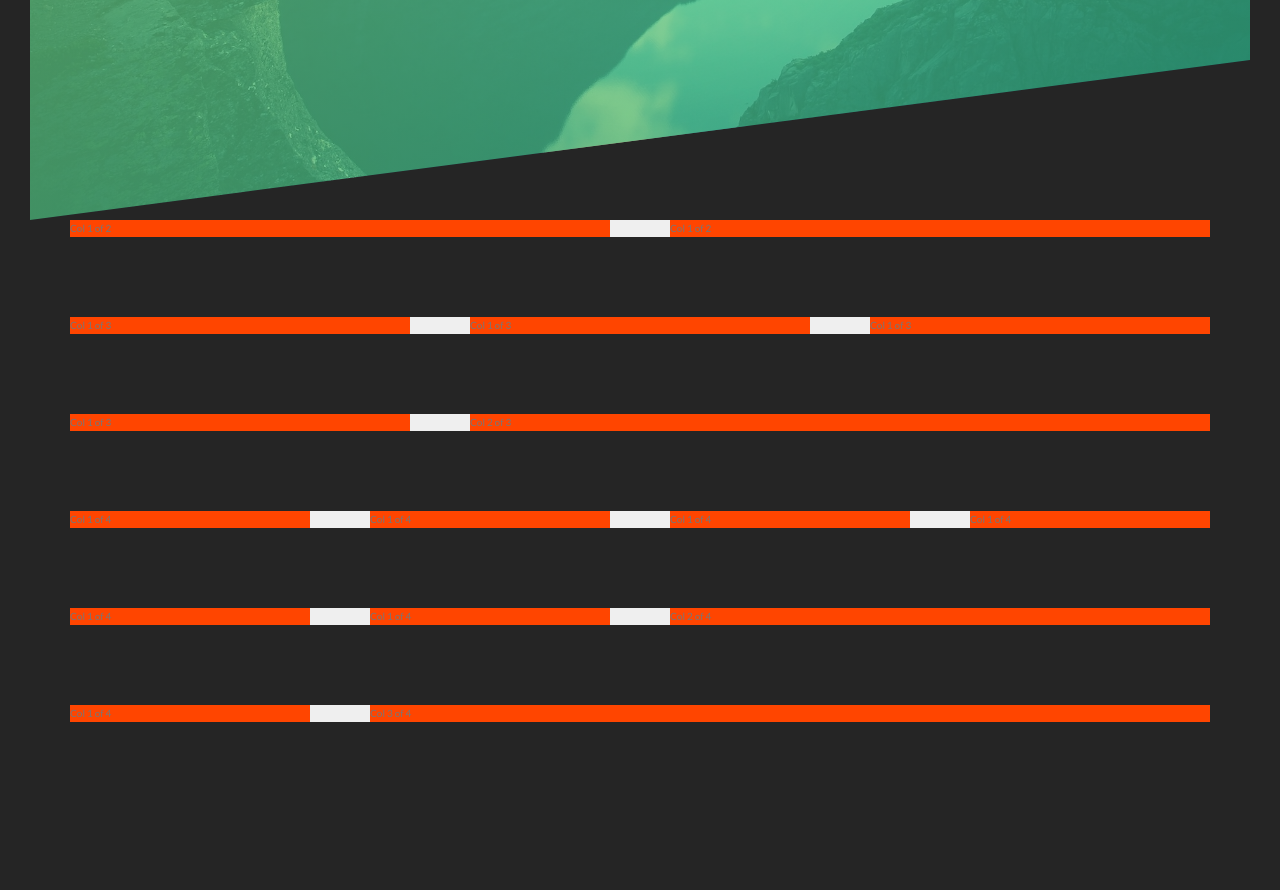
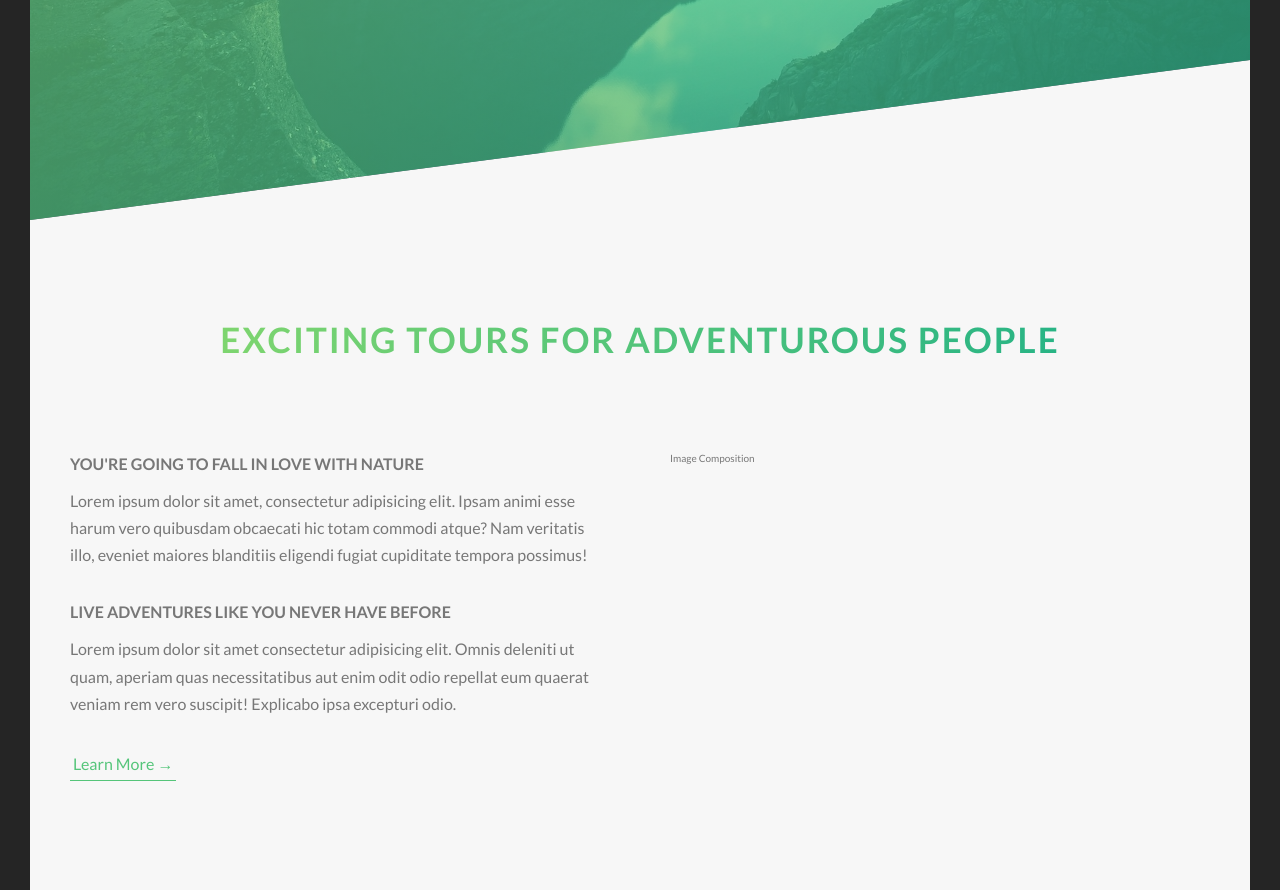
Before and after one commit to dembreus/Natours, a website: page index.html in a window 1280 px wide. Shown: the part 570-1460 px from the top of the page. Before the commit the page ends 1322 px from the top, so only its background shows below. Drawn offline with Linux system fonts and the light colour scheme.

Commit message:
Updated Home page with an about section. Needed to learn more about the grid styling with float.

```diff
--- a/index.html
+++ b/index.html
@@ -28,12 +28,41 @@
         <a href="#" class="btn btn--white btn--animated">Discover Our Tours</a>
       </div>
     </header>
+    <main>
+      <section class="section-about">
+        <div class="u-center-text u-margin-bottom-big">
+          <h2 class="heading-secondary">
+            Exciting tours for adventurous people
+          </h2>
+        </div>
+        <div class="row">
+          <div class="col-1-of-2">
+            <h3 class="heading-tertiary u-margin-bottom-small">
+              You're going to fall in love with nature
+            </h3>
+            <p class="paragraph">
+              Lorem ipsum dolor sit amet, consectetur adipisicing elit. Ipsam
+              animi esse harum vero quibusdam obcaecati hic totam commodi atque?
+              Nam veritatis illo, eveniet maiores blanditiis eligendi fugiat
+              cupiditate tempora possimus!
+            </p>
+            <h3 class="heading-tertiary u-margin-bottom-small">
+              Live adventures like you never have before
+            </h3>
+            <p class="paragraph">
+              Lorem ipsum dolor sit amet consectetur adipisicing elit. Omnis
+              deleniti ut quam, aperiam quas necessitatibus aut enim odit odio
+              repellat eum quaerat veniam rem vero suscipit! Explicabo ipsa
+              excepturi odio.
+            </p>
+            <a href="#" class="btn-text">Learn More &rarr;</a>
+          </div>
+          <div class="col-1-of-2">Image Composition</div>
+        </div>
+      </section>
+    </main>
+    <!-- <section class="grid-test">
 
-    <section class="grid-test">
-      <div class="row">
-        <div class="col-1-of-2">Col 1 of 2</div>
-        <div class="col-1-of-2">Col 1 of 2</div>
-      </div>
       <div class="row">
         <div class="col-1-of-3">Col 1 of 3</div>
         <div class="col-1-of-3">Col 1 of 3</div>
@@ -58,6 +87,6 @@
         <div class="col-1-of-4">Col 1 of 4</div>
         <div class="col-3-of-4">Col 3 of 4</div>
       </div>
-    </section>
+    </section> -->
   </body>
 </html>
--- a/scss/abstracts/_variables.scss
+++ b/scss/abstracts/_variables.scss
@@ -3,9 +3,13 @@ $color-primary: #55c57a;
 $color-primary-light: #7ed56f;
 $color-primary-dark: #28b485;
 
+$color-grey-light-1: #f7f7f7;
 $color-grey-dark: #777;
 $color-white: #efefef;
 $color-black: #252525;
+
+// FONT
+$default-font-size: 1.6rem;
 
 // GRID
 $grid-width: 114rem;
--- a/scss/base/_typography.scss
+++ b/scss/base/_typography.scss
@@ -32,3 +32,39 @@ body {
     animation: moveInRight 1s ease-out;
   }
 }
+
+.heading-secondary {
+  font-size: 3.5rem;
+  text-transform: uppercase;
+  font-weight: 700;
+  display: inline-block;
+  background-image: linear-gradient(
+    to right,
+    $color-primary-light,
+    $color-primary-dark
+  );
+  background-clip: text;
+  -webkit-background-clip: text;
+  color: transparent;
+  letter-spacing: 0.2rem;
+  transition: all 0.2s;
+
+  &:hover {
+    transform: skewY(2deg) skewX(15deg) scale(1.1);
+    text-shadow: 0.5rem 1rem 2rem rgba($color-black, 0.2);
+  }
+}
+
+.heading-tertiary {
+  font-size: $default-font-size;
+  font-weight: 700;
+  text-transform: uppercase;
+}
+
+.paragraph {
+  font-size: $default-font-size;
+
+  &:not(:last-child) {
+    margin-bottom: 3rem;
+  }
+}
--- a/scss/base/_utilities.scss
+++ b/scss/base/_utilities.scss
@@ -0,0 +1,15 @@
+.u-center-text {
+  text-align: center;
+}
+
+.u-margin-bottom-small {
+  margin-bottom: 1rem;
+}
+
+.u-margin-bottom-medium {
+  margin-bottom: 8rem;
+}
+
+.u-margin-bottom-big {
+  margin-bottom: 8rem;
+}
--- a/scss/components/_button.scss
+++ b/scss/components/_button.scss
@@ -8,7 +8,7 @@
     border-radius: 10rem;
     transition: all 0.2s;
     position: relative;
-    font-size: 1.6rem;
+    font-size: $default-font-size;
   }
 
   &:hover {
@@ -53,3 +53,28 @@
     animation-fill-mode: backwards;
   }
 }
+
+.btn-text {
+  &:link,
+  &:visited {
+    font-size: $default-font-size;
+    color: $color-primary;
+    display: inline-block;
+    text-decoration: none;
+    border-bottom: 1px solid $color-primary;
+    padding: 3px;
+    transition: all 0.2s;
+  }
+
+  &:hover {
+    background-color: $color-primary;
+    color: $color-white;
+    box-shadow: 0 1rem 2rem rgba($color-black, 0.15);
+    transform: translateY(-2px);
+  }
+
+  &:active {
+    box-shadow: 0 0.5rem 1rem rgba($color-black, 0.15);
+    transform: translateY(2px);
+  }
+}
--- a/scss/layout/_grid.scss
+++ b/scss/layout/_grid.scss
@@ -1,6 +1,5 @@
 .row {
   max-width: $grid-width;
-  background-color: $color-white;
   margin: 0 auto;
 
   &:not(:last-child) {
@@ -10,7 +9,6 @@
   @include clearfix;
 
   [class^="col-"] {
-    background-color: orangered;
     float: left;
 
     &:not(:last-child) {
--- a/scss/pages/_home.scss
+++ b/scss/pages/_home.scss
@@ -0,0 +1,5 @@
+.section-about {
+  background-color: $color-grey-light-1;
+  padding: 25rem 0;
+  margin-top: -20vh;
+}
```
Also changed, not shown: css/style.css, 1 other file.
